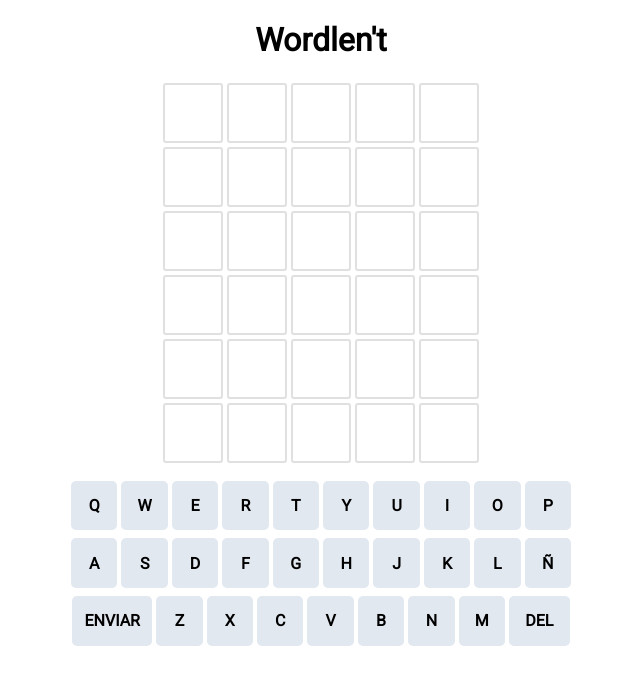
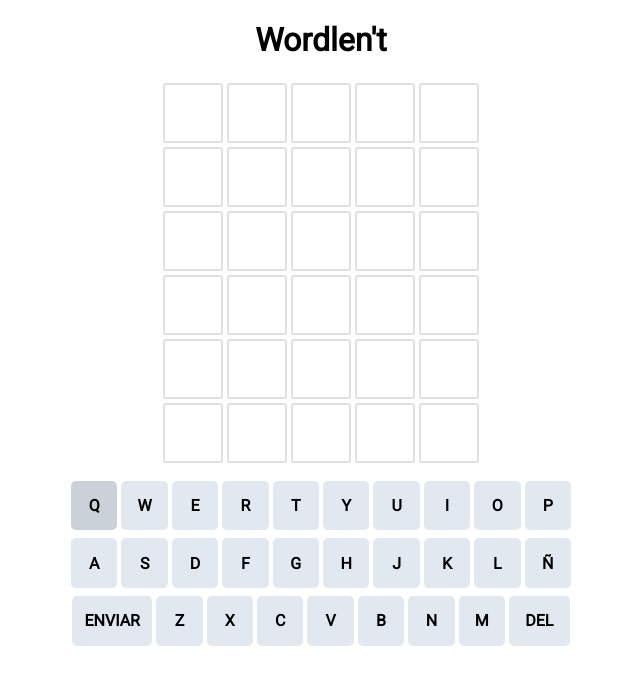
Before and after one commit to im-allan/wordlent-vue, a Vue app: page / in a window 1280 px wide. In both pictures the pointer is over the button 413 px from the left and 505 px from the top of the page. Shown: the top 684 px of the page, without its empty margins (319-959 px from the left). Built offline with nearby package versions, Linux system fonts and the light colour scheme; what @meforma/vue-toaster would draw is missing.

Commit message:
feat: 'ñ' word works

```diff
--- a/src/components/WordleKeyboard.vue
+++ b/src/components/WordleKeyboard.vue
@@ -72,6 +72,9 @@ export default {
   background-color: #e2e8f0;
 }
 
+.keyboard-button:hover{
+  filter: brightness(90%)
+}
 .send{
     width: 5rem;
 }
@@ -79,5 +82,4 @@ export default {
 .del{
     width: 3.8rem;
 }
-
 </style>
```
